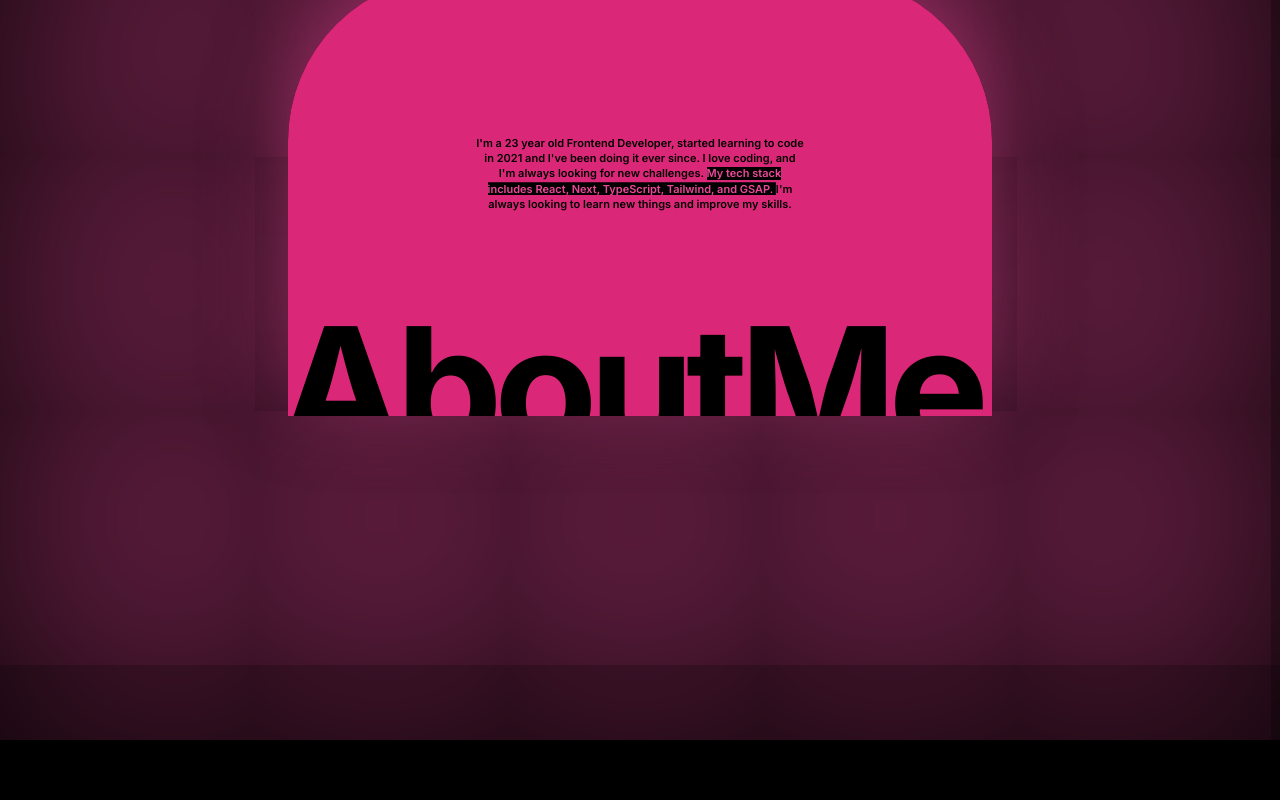
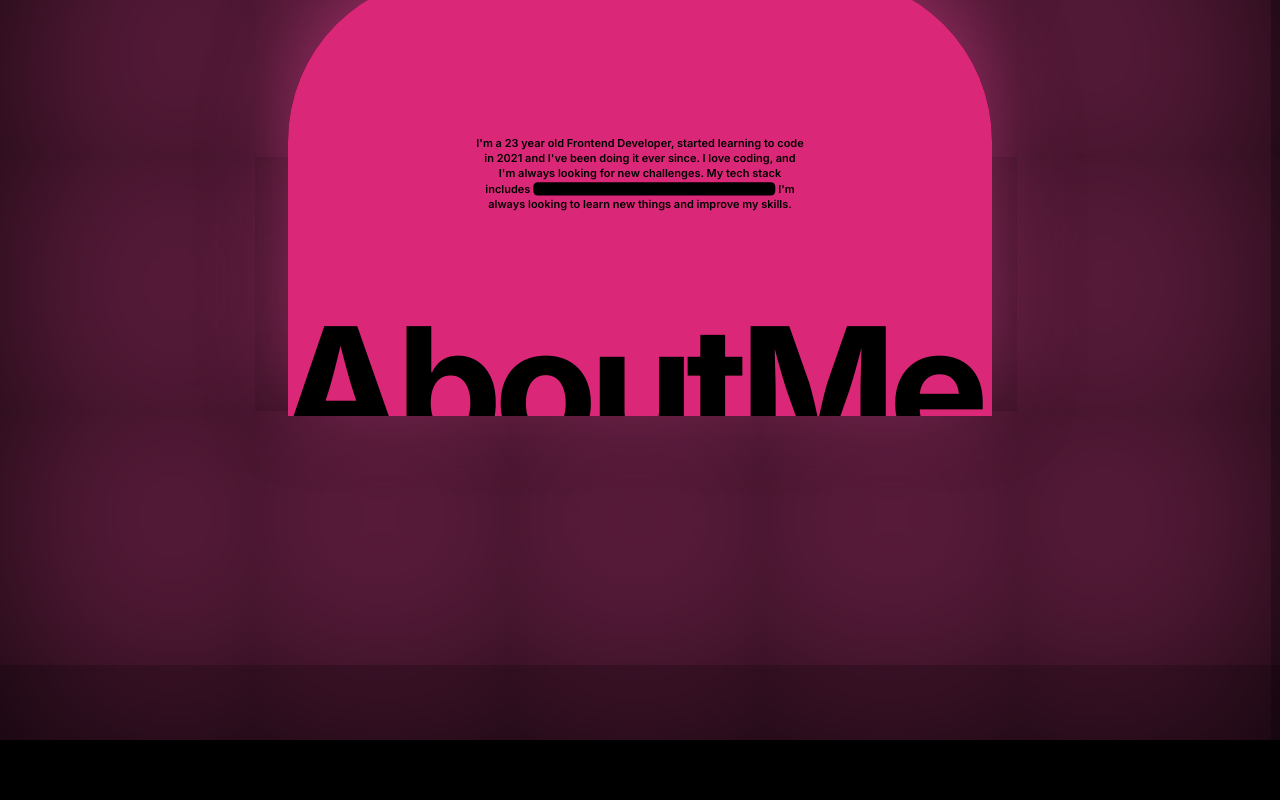
Before and after one commit to celescript/portfolio, a Next.js app: page / in a window 1280 px wide. Shown: the part 860-1660 px from the top of the page. Built offline with nearby package versions, Linux system fonts and the light colour scheme.

Commit message:
[ADD] ADDING ANIMATIONS TO ABOUT

```diff
--- a/app/globals.css
+++ b/app/globals.css
@@ -1,10 +1,6 @@
 @tailwind base;
 @tailwind components;
 @tailwind utilities;
-
-:root {
-  --color-primary: #f9f871;
-}
 
 @layer utilities {
   .clip {
@@ -20,12 +16,25 @@
     background-image: linear-gradient(black, black);
     background-size: 0 100%;
     background-repeat: no-repeat;
-    transition: background-size 0.5s ease-in, color 0.5s ease-in-out;
   }
 
-  .active {
-    color: #ec4899;
-    background-size: 100% 100%;
+  .span-text {
+    background-image: linear-gradient(
+      to right,
+      #db2777,
+      #db2777 50%,
+      #000000 50%
+    );
+    background-clip: text;
+    -webkit-background-clip: text;
+    -webkit-text-fill-color: transparent;
+    background-size: 200% 100%;
+    background-position: 100%;
+    transition: background-position 1s cubic-bezier(0.075, 0.82, 0.165, 1);
+  }
+
+  .span-text.active {
+    background-position: 0 100%;
   }
 
   .bg-animation {
--- a/components/organisms/about/index.tsx
+++ b/components/organisms/about/index.tsx
@@ -2,6 +2,7 @@
 import { useEffect, useRef } from 'react'
 import gsap from 'gsap'
 import { Title } from './title'
+import { CustomEase } from 'gsap/all'
 
 export const About = () => {
   const screenbig = useRef<HTMLDivElement | null>(null)
@@ -18,15 +19,18 @@ export const About = () => {
       },
     })
 
-    const spananim = gsap.to('.span-animation', {
+    const spananim = gsap.timeline({
       scrollTrigger: {
-        trigger: '.span-animation',
+        trigger: '.span-text',
         start: 'top 70%',
+        toggleClass: 'active',
       },
-      color: '#ec4899',
-      duration: 0.3,
+    })
+
+    spananim.to('.span-animation', {
+      duration: 1,
       backgroundSize: '100% 100%',
-      ease: 'slow.in',
+      ease: CustomEase.create('custom', 'M0,0 C0.075,0.82 0.165,1 1,1'),
     })
 
     tl.to('.background', {
@@ -34,34 +38,35 @@ export const About = () => {
       '--glow-opacity': 0.0,
       borderRadius: '0',
       duration: 1,
-      ease: 'out',
     })
 
     return () => {
       tl.reverse()
       tl.kill()
+
       spananim.kill()
     }
   }, [])
 
   return (
-    <div ref={screenbig} className='relative screen-big overflow-x-clip  '>
+    <div ref={screenbig} className='relative screen-big overflow-x-clip '>
       <div className='relative top-0 mx-auto h-screen w-full flex justify-center items-center'>
         <div
           style={{ '--glow-opacity': 0.4 } as any}
-          className='h-[100vh] w-full rounded-t-[200px] md:rounded-t-[300px] flex justify-center items-center overflow-hidden shadowabout background scale-[0.55] origin-[50%_10%]'
+          className='h-[100vh] w-full rounded-t-[100px] md:rounded-t-[300px] flex justify-center items-center overflow-hidden shadowabout background scale-[0.55] origin-[50%_10%]'
         >
-          {/* <Image src={colorMorph} alt='color morph' /> */}
           <div className=' bg-pink-600  bg-big absolute -inset-1 '></div>
 
           <div className='max-w-[600px] text-center -mt-20 mx-4 relative'>
-            <p className='text-black text-20 font-semibold leading-snug'>
+            <p className='text-black text-16 lg:text-20 font-semibold leading-snug'>
               I{`'`}m a 23 year old Frontend Developer, started learning to code
               in 2021 and I{`'`}ve been doing it ever since. I love coding, and
-              I{`'`}m always looking for new challenges.{' '}
-              <span className='span-animation'>
-                My tech stack includes React, Next, TypeScript, Tailwind, and
-                GSAP.{' '}
+              I{`'`}m always looking for new challenges. My tech stack includes{' '}
+              <span className='span-animation rounded-lg px-1'>
+                <span className='span-text overflow-hidden text-pink-500'>
+                  {' '}
+                  React, Next, TypeScript, Tailwind, and GSAP.
+                </span>
               </span>{' '}
               I{`'`}m always looking to learn new things and improve my skills.
             </p>
--- a/components/organisms/about/title.tsx
+++ b/components/organisms/about/title.tsx
@@ -15,14 +15,15 @@ export const Title = ({ screenbigref }: TitleProps) => {
       scrollTrigger: {
         trigger: screenbigref.current,
         start: '70% 85%',
+        end: 'bottom bottom',
       },
     })
 
     tl.to('.animated-letter', {
       y: 0,
       delay: 0,
-      stagger: 0.1,
-      duration: 0.15,
+      stagger: 0.05,
+      duration: 0.2,
     })
 
     // const animletter = gsap.to('.animated-letter', {
--- a/components/organisms/header/index.tsx
+++ b/components/organisms/header/index.tsx
@@ -19,18 +19,18 @@ export const Header = () => {
         {
           duration: 0.8,
           opacity: 1,
-          ease: 'power1.in',
+          ease: 'power1.out',
         },
-        '-=0.5'
+        '-=0.3'
       )
       .to(
         '.underlined',
         {
           duration: 0.8,
           width: '100%',
-          ease: 'power1.in',
+          ease: 'power4.out',
         },
-        '-=0.5'
+        '-=0.3'
       )
   }, [])
 
--- a/components/organisms/header/title.tsx
+++ b/components/organisms/header/title.tsx
@@ -9,7 +9,7 @@ export const Title = ({ headerRef }: TitleProps) => {
 
   return (
     <div className='overflow-hidden'>
-      <h1 className='font-extrabold text-20 text-center lg:text-left lg:text-44 translate-y-[100px] clip'>
+      <h1 className='font-extrabold text-24 text-center lg:text-left lg:text-44 translate-y-[100px] clip'>
         <span className='bg-clip-text text-transparent bg-gradient-to-r from-orange-300  via-pink-500 to-purple-400 bg-animation '>
           {text}
         </span>
--- a/components/organisms/projects/index.tsx
+++ b/components/organisms/projects/index.tsx
@@ -1,41 +1,40 @@
 'use client'
 import { gsap } from 'gsap'
-import { ScrollTrigger } from 'gsap/all'
 import { useEffect, useRef } from 'react'
 
 export const Projects = () => {
   const projectscontainer = useRef<HTMLDivElement | null>(null)
 
-  useEffect(() => {
-    if (!projectscontainer.current) return
+  // useEffect(() => {
+  //   if (!projectscontainer.current) return
 
-    const scroll = gsap.to(projectscontainer.current, {
-      trigger: '.gallery',
-      start: 'top -20vh',
-      end: 'bottom bottom',
-      pin: '.right',
-    })
+  //   const scroll = gsap.to(projectscontainer.current, {
+  //     trigger: '.gallery',
+  //     start: 'top -20vh',
+  //     end: 'bottom bottom',
+  //     pin: '.right',
+  //   })
 
-    const tl = gsap.timeline()
+  //   const tl = gsap.timeline()
 
-    tl.to('.colors', {
-      y: 0,
-      duration: 1,
-      ease: 'none',
-      scrollTrigger: {
-        trigger: '.title',
-        start: 'top 80%',
-        end: 'bottom 50%',
-        scrub: true,
-        toggleActions: 'play pause resume reset',
-      },
-    })
+  //   tl.to('.colors', {
+  //     y: 0,
+  //     duration: 1,
+  //     ease: 'none',
+  //     scrollTrigger: {
+  //       trigger: '.title',
+  //       start: 'top 80%',
+  //       end: 'bottom 50%',
+  //       scrub: true,
+  //       toggleActions: 'play pause resume reset',
+  //     },
+  //   })
 
-    return () => {
-      scroll.reverse()
-      tl.reverse()
-    }
-  }, [])
+  //   return () => {
+  //     scroll.reverse()
+  //     tl.reverse()
+  //   }
+  // }, [])
 
   return (
     <div className='relative flex bg-black gallery' ref={projectscontainer}>
--- a/utils/hooks/use-scroll.ts
+++ b/utils/hooks/use-scroll.ts
@@ -3,12 +3,14 @@
 import Lenis from '@studio-freight/lenis'
 import gsap from 'gsap'
 import { ScrollTrigger } from 'gsap/ScrollTrigger'
+import { CustomEase } from 'gsap/CustomEase'
 import { useEffect } from 'react'
 
 type LenisOptions = ConstructorParameters<typeof Lenis>[0]
 
 export const useScroll = (options: LenisOptions = {}) => {
   useEffect(() => {
+    gsap.registerPlugin(CustomEase)
     gsap.registerPlugin(ScrollTrigger)
   }, [])
 
```
